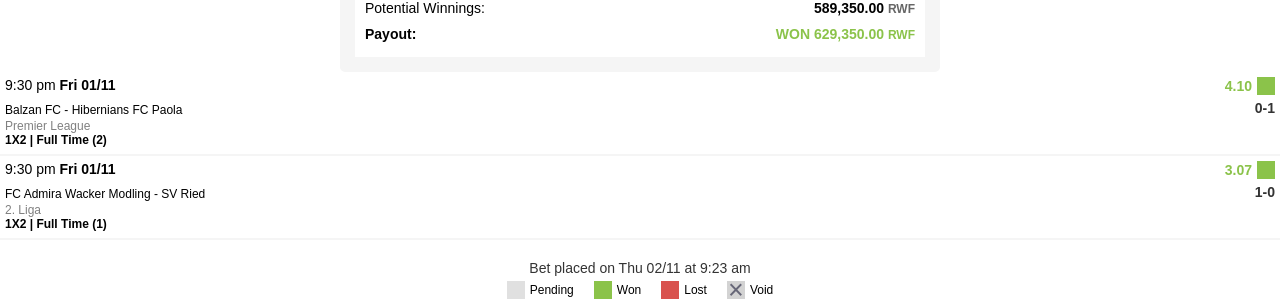
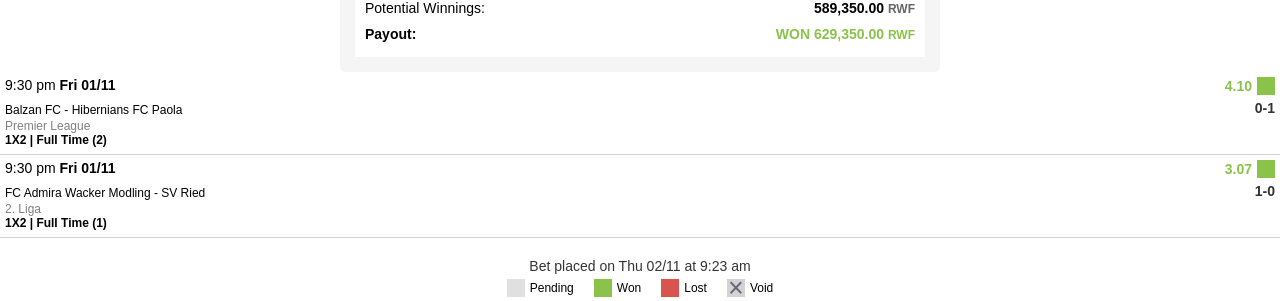
Before and after one commit to vjanja05/janja20, a plain HTML site: page index.html in a window 1280 px wide. Shown: the part 320-621 px from the top of the page. Drawn offline with Linux system fonts and the light colour scheme.

Commit message:
Update styles.css

```diff
--- a/styles.css
+++ b/styles.css
@@ -157,7 +157,7 @@ main {
     margin: 0 auto;
     background-color: white;
     padding: 5px;
-    border-bottom: 2px whitesmoke solid;
+    border-bottom: 1px solid #d3d3d3;
     font-size: 8px;
 }
 
```
